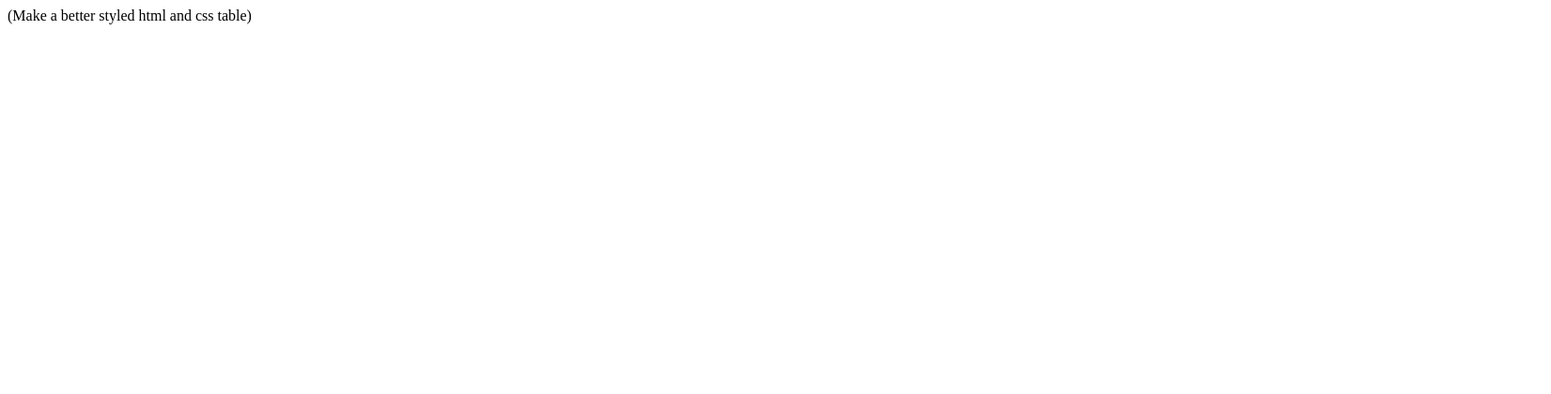
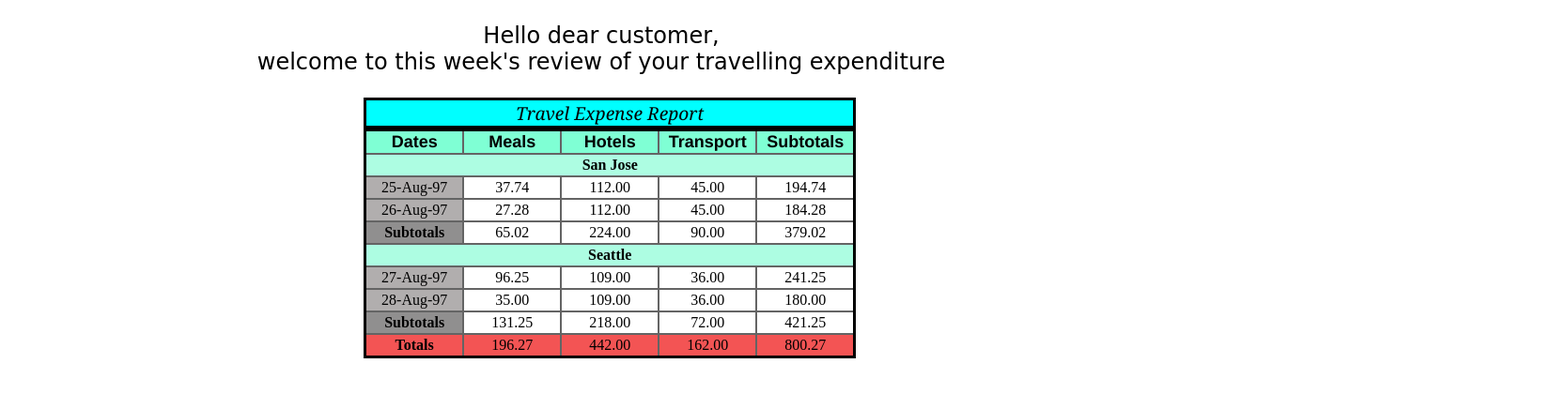
Before and after one commit to WisdomVR/Camp_1, a plain HTML site: page Weekend.html in a window 1280 px wide. Shown: the whole page at 94% size, 1651 px wide, since content can reach past the window. Drawn offline with Linux system fonts and the light colour scheme.

Commit message:
own work

```diff
--- a/Weekend.html
+++ b/Weekend.html
@@ -1 +1,125 @@
-(Make a better styled html and css table)
+<!DOCTYPE html>
+<html lang="en">
+<head>
+    <meta charset="UTF-8">
+    <meta name="viewport" content="width=device-width, initial-scale=1.0">
+    <title>Weekend Assignment</title>
+    <style>
+        body {text-align: center;}
+        table {
+            border: 3px solid black;
+            border-collapse: collapse;
+            text-align: center;
+        }
+        caption {
+            height: fit-content;
+            font-style:italic;
+            border: 3px solid black;
+            font-size: larger;
+            background-color: aqua;
+            font-family:Georgia, 'Times New Roman', Times, serif;
+        }
+        th,td {
+            border: 2px solid rgb(100, 100, 100);
+            width: 100px;
+            height: 20px;
+
+        }
+        .head {
+            background-color: aquamarine;
+            font-size: large;
+            font-family: 'Franklin Gothic Medium', 'Arial Narrow', Arial, sans-serif;
+        }
+        .h2 {
+            background-color: rgb(173, 253, 226);
+        }
+        .date {
+            background-color: rgb(177, 174, 174);
+        }
+        p {
+            font-size: x-large;
+            font-weight: 400;
+            font-family: cursive;
+        }
+        .totals {
+            background-color: rgb(144, 143, 143);
+        }
+        .tfoot {
+            background-color: rgb(243, 84, 84);
+        }
+        div {
+            width: 100%;
+            padding-left: 30%;
+        }
+    </style>
+</head>
+<body>
+    <p>Hello dear customer,<br>
+    welcome to this week's review of your travelling expenditure</p>
+    <div><table>
+        <caption>Travel Expense Report</caption>
+        <tr class="head">
+            <th>Dates</th>
+            <th>Meals</th>
+            <th>Hotels</th>
+            <th>Transport</th>
+            <th>Subtotals</th>
+        </tr>
+        <tr>
+            <th colspan="5" class="h2">San Jose</th>
+        </tr>
+        <tr>
+            <td class="date">25-Aug-97</td>
+            <td>37.74</td>
+            <td>112.00</td>
+            <td>45.00</td>
+            <td>194.74</td>
+        </tr>
+        <tr>
+            <td class="date">26-Aug-97</td>
+            <td>27.28</td>
+            <td>112.00</td>
+            <td>45.00</td>
+            <td>184.28</td>
+        </tr>
+        <tr>
+            <th class="totals">Subtotals</th>
+            <td>65.02</td>
+            <td>224.00</td>
+            <td>90.00</td>
+            <td>379.02</td>
+        </tr>
+        <tr>
+            <th colspan="5" class="h2">Seattle</th>
+        </tr>
+        <tr>
+            <td class="date">27-Aug-97</td>
+            <td>96.25</td>
+            <td>109.00</td>
+            <td>36.00</td>
+            <td>241.25</td>
+        </tr>
+        <tr>
+            <td class="date">28-Aug-97</td>
+            <td>35.00</td>
+            <td>109.00</td>
+            <td>36.00</td>
+            <td>180.00</td>
+        </tr>
+        <tr>
+            <th class="totals">Subtotals</th>
+            <td>131.25</td>
+            <td>218.00</td>
+            <td>72.00</td>
+            <td>421.25</td>
+        </tr>
+        <tr class="tfoot">
+            <th>Totals</th>
+            <td>196.27</td>
+            <td>442.00</td>
+            <td>162.00</td>
+            <td>800.27</td>
+        </tr>
+    </table></div>
+</body>
+</html>
```
